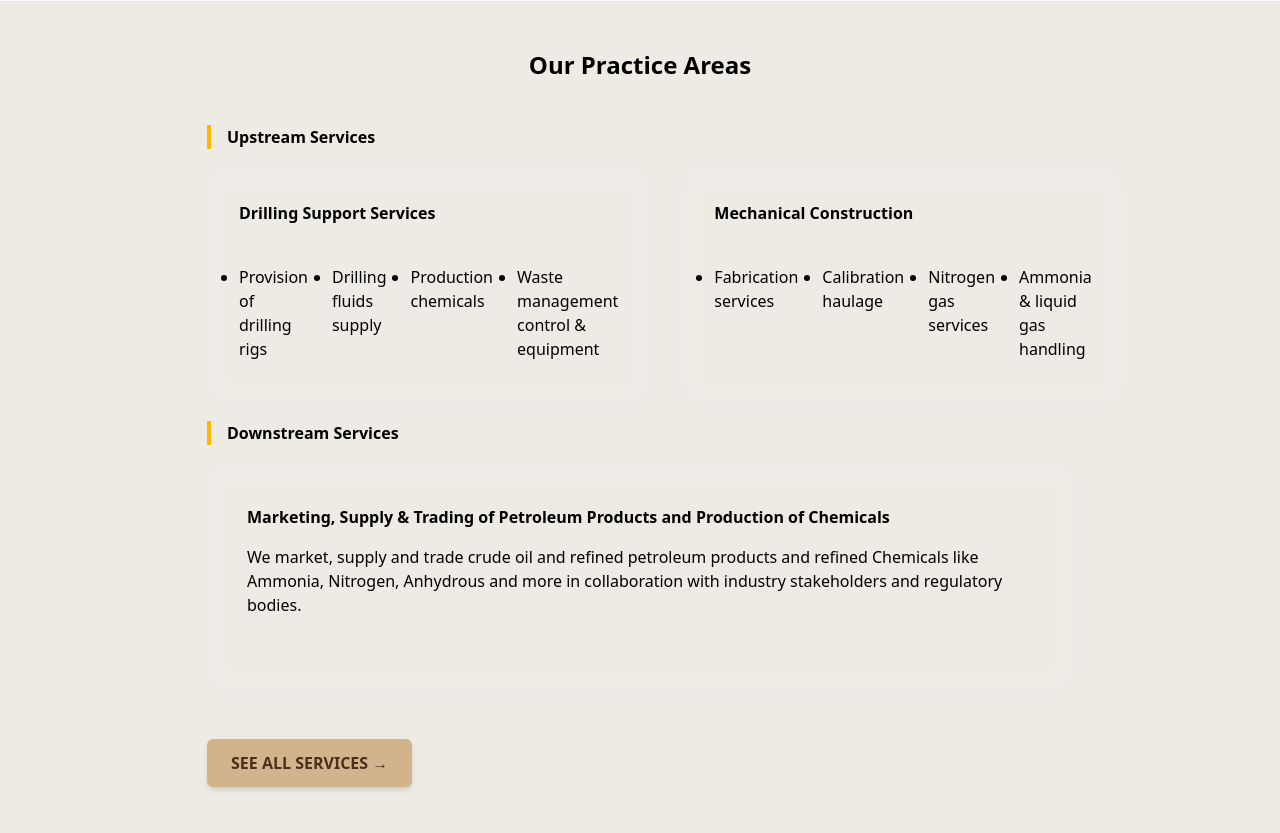
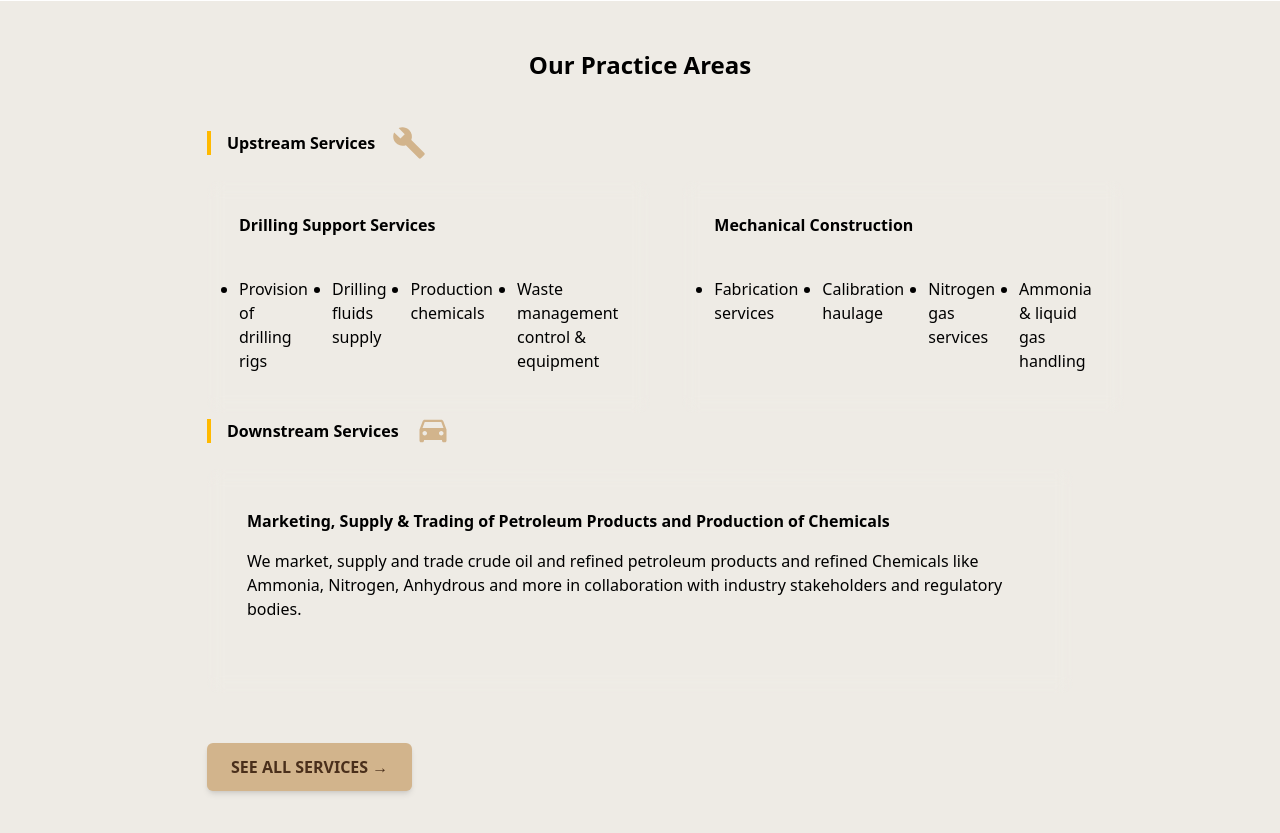
Before and after one commit to sicktooth/eldekintsglobals, a website: page index.html in a window 1280 px wide. Shown: the part 1500-2333 px from the top of the page. Drawn offline with nearby package versions, Linux system fonts and the light colour scheme.

Commit message:
add ionicons to practice area section

```diff
--- a/index.html
+++ b/index.html
@@ -165,12 +165,12 @@
                     <div class="grid grid-cols-1 gap-10 pt-6 px-3">
                         <div class="mb-10">
                             <div>
-                                <!-- <header class="flex items-center gap-4 mb-8"> -->
+                                <header class="flex items-center gap-4 mb-5">
                                     <!-- comming back for this -->
 
-                                    <h3 class="font-semibold mb-5 border-l-4 border-amber-400 pl-4">Upstream Services</h3>
-                                    <!-- <ion-icon name="build" class="text-secondary text-4xl"></ion-icon> -->
-                                <!-- </header> -->
+                                    <h3 class="font-semibold border-l-4 border-amber-400 pl-4">Upstream Services</h3>
+                                    <ion-icon name="build" class="text-secondary text-4xl"></ion-icon>
+                                </header>
 
                                 <div class="grid gap-8 md:flex md:justify-between">
 
@@ -201,9 +201,12 @@
                                     </div>
                                 </div>
                                 <div>
-                                    <h3 class="font-semibold my-5 border-l-4 border-amber-400 pl-4">
-                                        Downstream Services
-                                    </h3>
+                                    <header class="flex items-center gap-4 mb-5">
+                                    <!-- comming back for this -->
+
+                                    <h3 class="font-semibold border-l-4 border-amber-400 pl-4">Downstream Services</h3>
+                                    <ion-icon name="car" class="text-secondary text-4xl"></ion-icon>
+                                </header>
 
                                     <div class="text-black backdrop-blur rounded-xl p-10">
                                         <h4 class="font-semibold mb-4">
```
